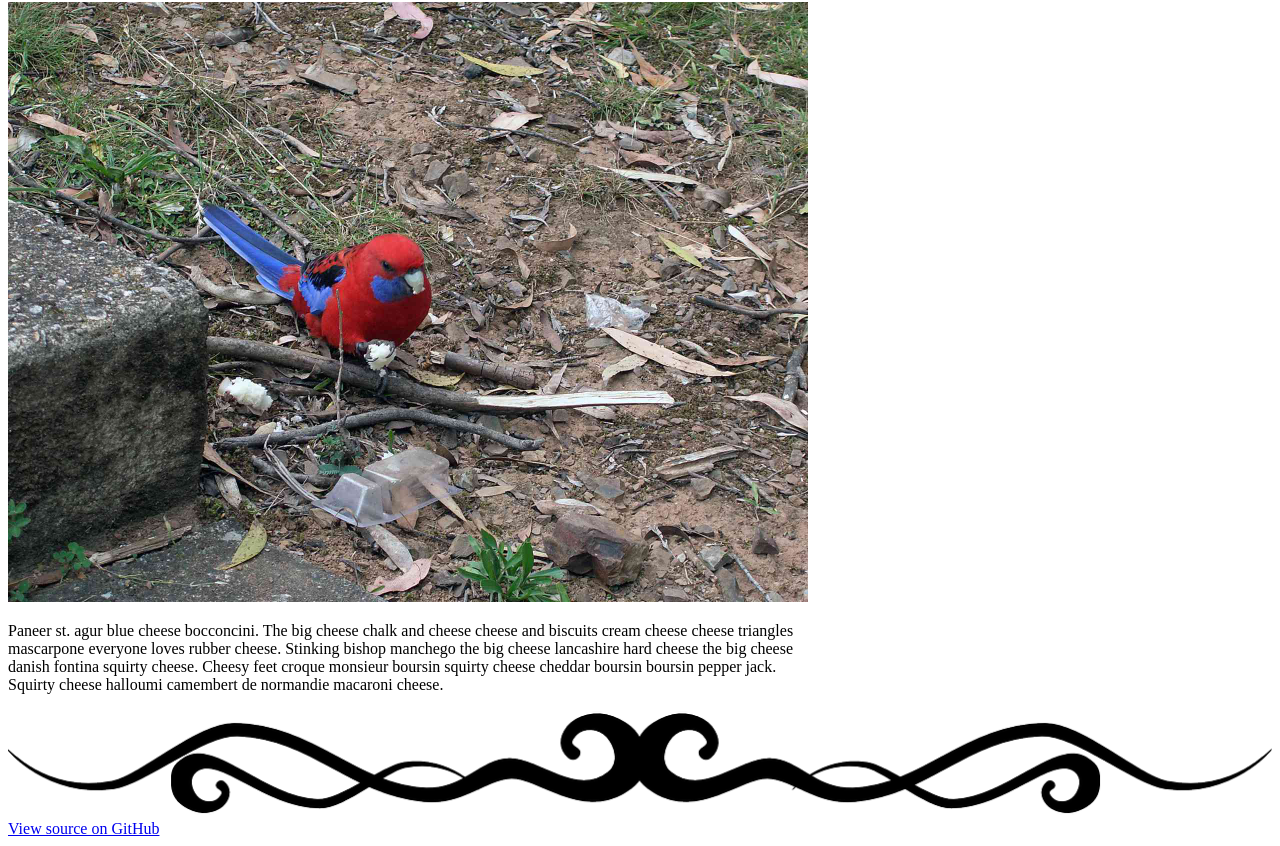
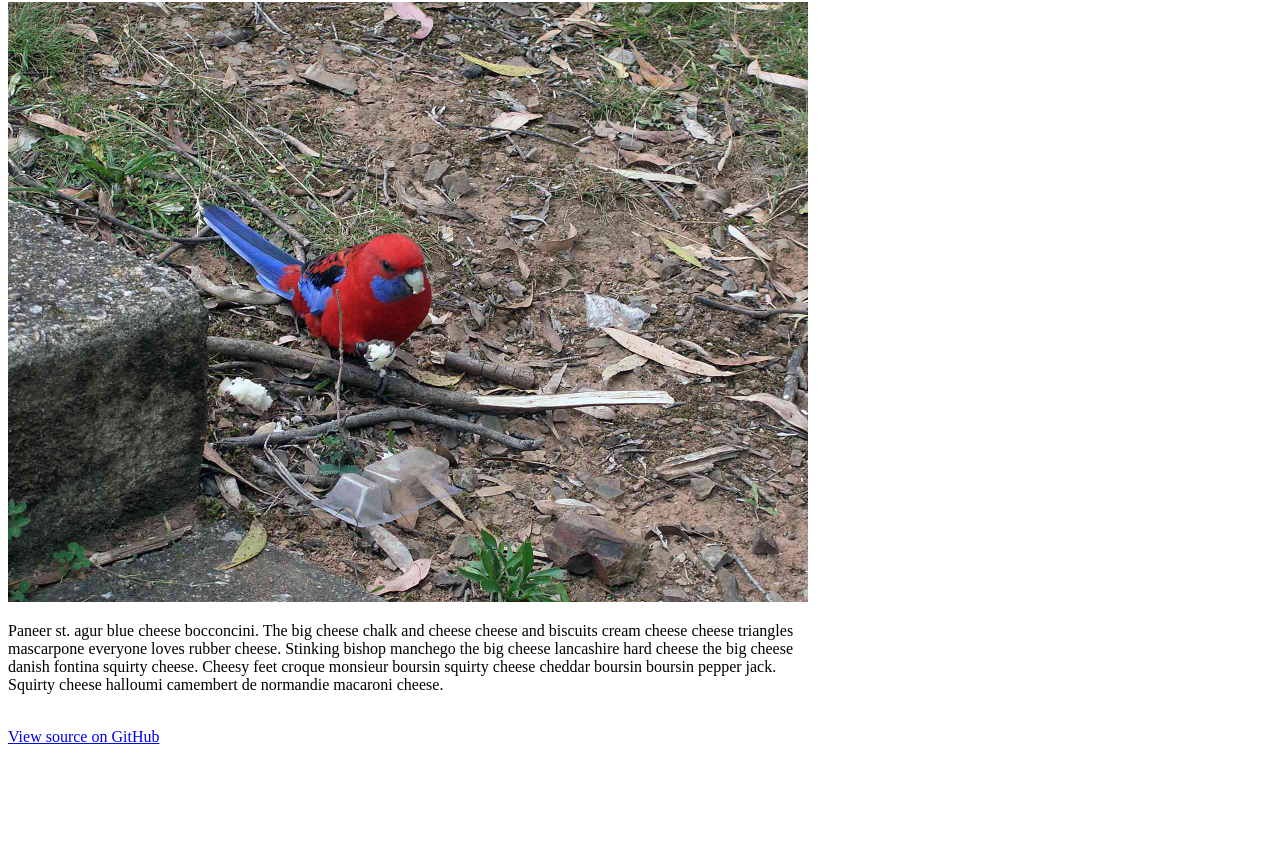
Before and after one commit to savagewebdev/Image-Optimization-using-Grunt-plugin, a website: page index.html in a window 1280 px wide. Shown: the part 5741-6587 px from the top of the page. After the commit the page ends 6495 px from the top, so only its background shows below. Drawn offline with Linux system fonts and the light colour scheme.

```diff
--- a/index.html
+++ b/index.html
@@ -70,8 +70,8 @@
 
   </article>
 
-  <img style="max-width: 100%" src="images_src/fixed/flourish.png">
-  <!--
+
+  <!--<img style="max-width: 100%" src="images_src/fixed/flourish.png">
   Flourish credit: http://pixabay.com/en/flourish-line-border-decoration-31609/
   -->
 
```
